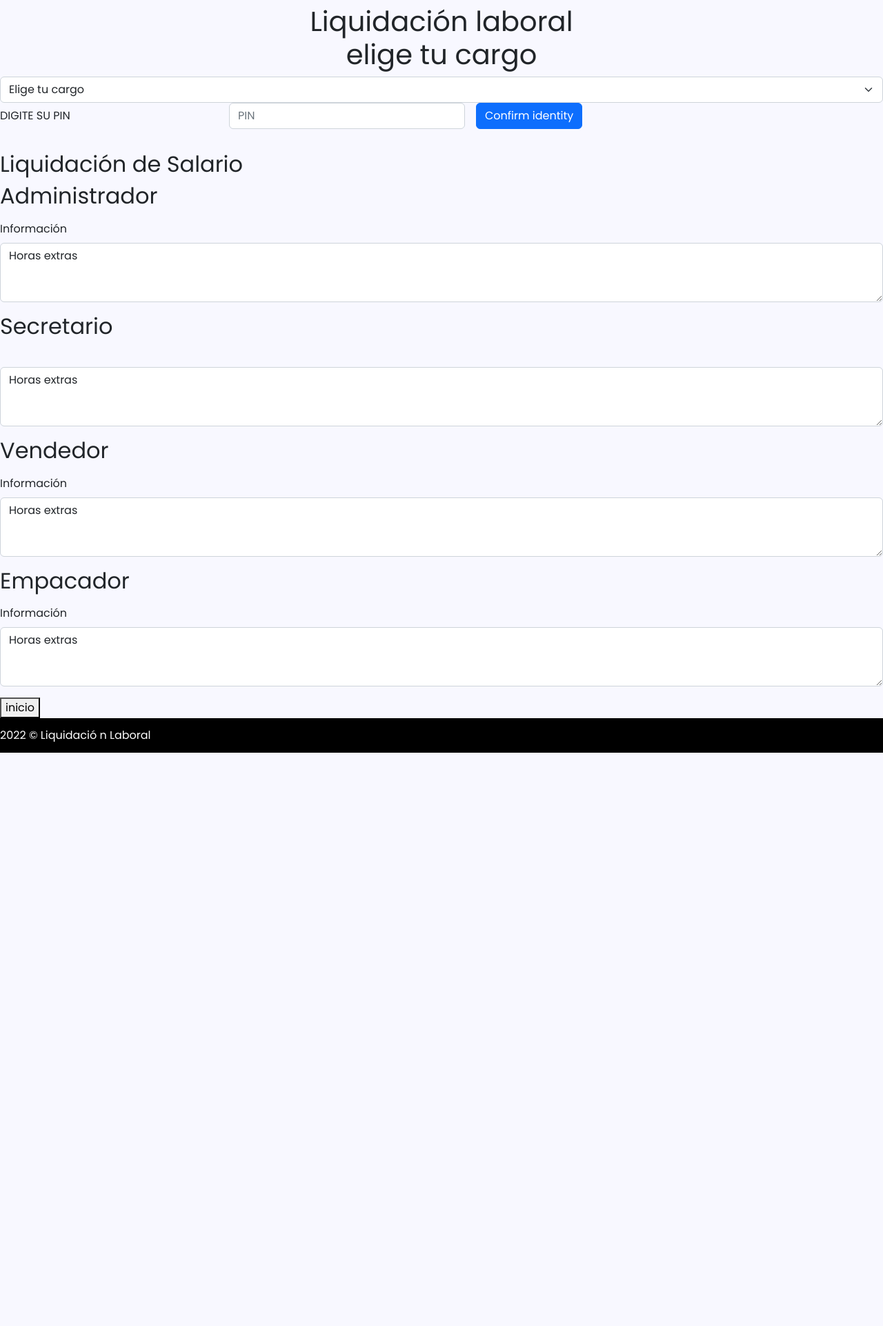
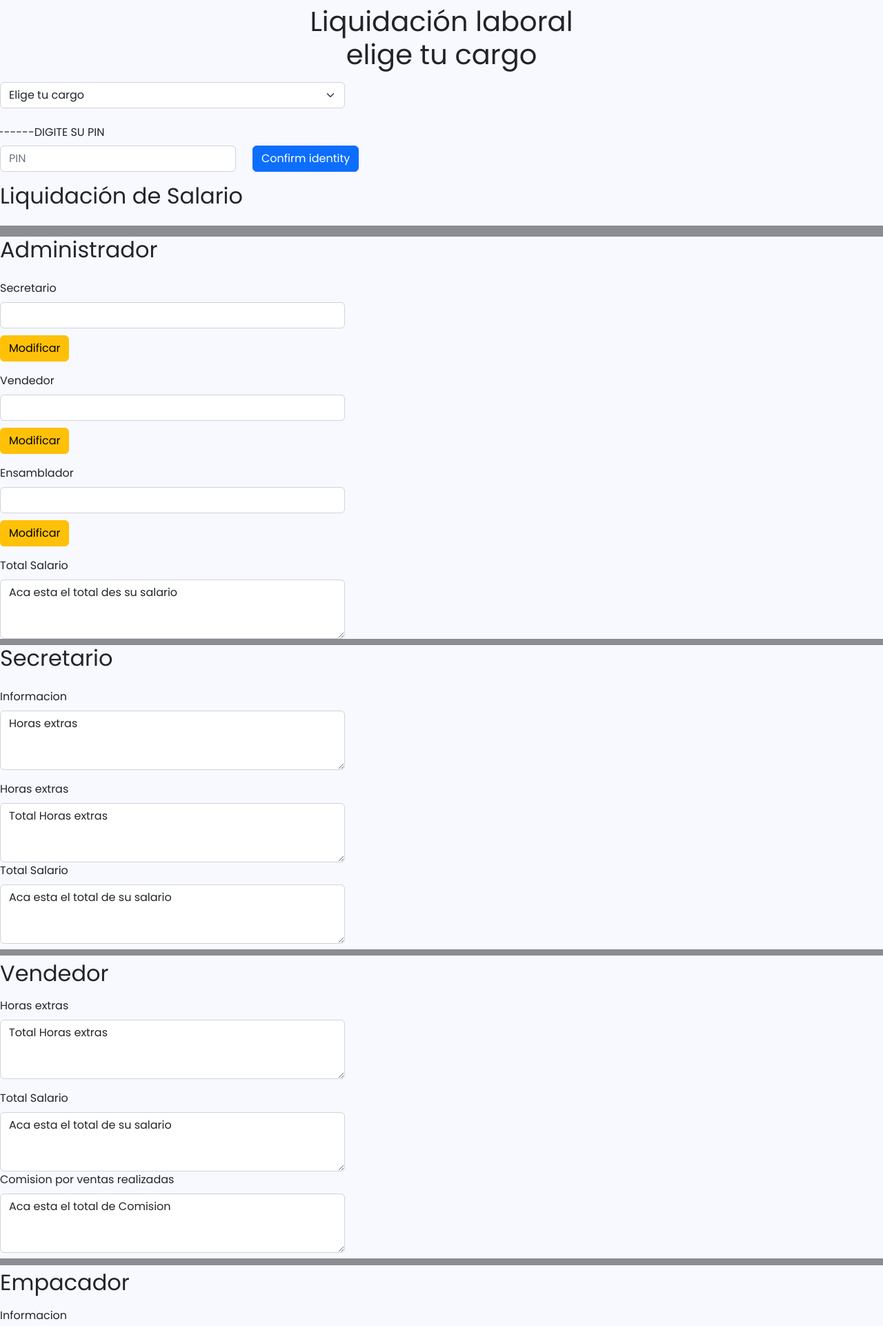
Before and after one commit to emerson14/PracticaSemillero3, a plain HTML site: page index.html in a window 1280 px wide. Shown: the part 153-2075 px from the top of the page at 69% size. Before the commit the page ends 1260 px from the top, so only its background shows below. Drawn offline with nearby package versions, Linux system fonts and the light colour scheme.

Commit message:
Add files via upload

```diff
--- a/index.html
+++ b/index.html
@@ -7,6 +7,8 @@
     <link href="https://cdn.jsdelivr.net/npm/bootstrap@5.2.0-beta1/dist/css/bootstrap.min.css" rel="stylesheet" integrity="sha384-0evHe/X+R7YkIZDRvuzKMRqM+OrBnVFBL6DOitfPri4tjfHxaWutUpFmBp4vmVor" crossorigin="anonymous">
     <link href="https://fonts.googleapis.com/css2?family=Open+Sans:wght@300&family=Poppins:wght@200;400&display=swap" rel="stylesheet">
     <link rel="stylesheet" href="index.css">
+    <script src="/Practica_liquidacion/main.js"></script>
+    <script src="https://cdnjs.cloudflare.com/ajax/libs/vue/2.7.0-alpha.4/vue.js"></script>
     <title>Liquidaciones</title>
 </head>
 <body>
@@ -32,73 +34,147 @@
     </div>
     </div>
   </nav>
-<h1  align="center" > Liquidación de salarios
+<h1  align="center" > Liquidación de salarios </h1>
 
-</h1>
-<h1 align="center"> <br>  <p;>Liquidación laboral <br>  elige tu cargo</p;>  </h1>
-<select class="form-select" aria-label="Default select example">
 
+<h1 align="center"> <br>  <p>Liquidación laboral <br>  elige tu cargo</p>  </h1>
+<div class="col_auto">
+<select style="width: 500px;" class="form-select mb-3" aria-label="Default select example">
     <option selected>Elige tu cargo</option>
-    <option value="1" >  Administrador  </option>
-    <option value="2">>Secretario</option>
-    <option value="3">>Vendedor</option>
-    <option value="4">>Ensamblador</option>
+    <option value="1">  <a href="#administradorancla">Administrador </a></option>
+    <option value="2">Secretario</option>
+    <option value="3">Vendedor  </option>
+    <option value="4">Ensamblador</option>
 </select>
-<form class="row g-3">
-    <div class="col-auto">
+</div>
+<div>
+
+<form class="row">
+    <div class="row justify-content-around">
     <label for="staticEmail2" class="visually-hidden">PIN</label>
-      <input type="text" readonly class="form-control-plaintext" id="staticEmail2" value="DIGITE SU PIN">
+    <input type="text" readonly class="form-control-plaintext" id="staticEmail2" value="-------DIGITE SU PIN">
     </div>
+
     <div class="col-auto">
     <label for="inputPassword2" class="visually-hidden">pin</label>
     <input type="password" class="form-control" id="inputPassword2" placeholder="PIN">
     </div>
+
     <div class="col-auto">
-      <button type="submit" class="btn btn-primary mb-3">Confirm identity </button>
-    </div>
-    <div class="mb-3">
-        <h2> Liquidación de Salario</h2>
-
-      <div class="mb-3">
-
-        <a name="Administradorancla"></a>
-        <h2 > Administrador</h2>
+    <button type="submit" class="btn btn-primary mb-3">Confirm identity</button>
     </div>
 
     <div class="mb-3">
-                <label for="exampleFormControlTextarea1" class="form-label">Información </label>
-                <textarea class="form-control" id="exampleFormControlTextarea1" rows="3">Horas extras  </textarea>
+        <h2> Liquidación de Salario</h2>
     </div>
+    <span class="placeholder col-12 bg-dark"></span>
+
+<div class="content mb-3">
+
+        <h2 > Administrador</h2>
+
+</div>
+<div>
+
+    <form>
+        <div class="mb-3">
+          <label for="exampleInputEmail1" class="form-label">Secretario</label>
+          <input style="width: 500px;" type="email" class="form-control" id="exampleInputEmail1" aria-describedby="emailHelp">
+          <button style="margin-top: 10px" type="button" class="btn btn-warning">Modificar</button>
+</div>
+<div class="mb-3">
+    <label for="exampleInputEmail1" class="form-label">Vendedor</label>
+    <input   style="width: 500px;" type="email" class="form-control" id="exampleInputEmail1" aria-describedby="emailHelp">
+    <button style="margin-top: 10px" type="button" class="btn btn-warning">Modificar</button>
+</div>
+<div class="mb-3">
+    <label for="exampleInputEmail1" class="form-label">Ensamblador</label>
+    <input style="width: 500px;" type="email" class="form-control" id="exampleInputEmail1" aria-describedby="emailHelp">
+    <button style="margin-top: 10px" type=" button" class=" btn btn-warning">Modificar</button>
+  </div>
+
+
+
+            <label  for="exampleFormControlTextarea1" class="form-label">Total Salario </label>
+
+            <textarea style="width: 500px;" class="form-control" id="exampleFormControlTextarea1" rows="3">Aca esta el total des su salario </textarea>
+        </div>
+        <span class="placeholder col-12 placeholder-xs"></span>
       <div class="mb-3">
                 <h2> Secretario</h2>
         </div>
           <div class="mb-3">
-                        <label for="exampleFormControlTextarea1" class="form-label"> </label>
-                        <textarea class="form-control" id="exampleFormControlTextarea1" rows="3">Horas extras  </textarea>
+                        <label for="exampleFormControlTextarea1" class="form-label">Informacion </label>
+                        <textarea style="width: 500px;"  class="form-control" id="exampleFormControlTextarea1" rows="3">Horas extras  </textarea>
                </div>
+                    </div>
+                    <label for="exampleFormControlTextarea1" class="form-label">Horas extras </label>
+                    <textarea style="width: 500px;"  class="form-control" id="exampleFormControlTextarea1" rows="3">Total Horas extras </textarea>
+                </div>
+                    <label for="exampleFormControlTextarea1" class="form-label">Total Salario </label>
+                    <textarea  style="width: 500px;" class="form-control" id="exampleFormControlTextarea1" rows="3">Aca esta el total de su salario </textarea>
+          </div>
+          <span class="placeholder col-12 placeholder-xs"></span>
              <div class="mb-3">
+                 <h2> Vendedor</h2>
+                   <div class="mb-3">
+                </div>
+            <label for="exampleFormControlTextarea1" class="form-label">Horas extras </label>
+                            <textarea  style="width: 500px;" class="form-control" id="exampleFormControlTextarea1" rows="3">Total Horas extras </textarea>
+           </div>
+           <div>
+                            <label for="exampleFormControlTextarea1" class="form-label">Total Salario </label>
+                            <textarea  style="width: 500px;" class="form-control" id="exampleFormControlTextarea1" rows="3">Aca esta el total de su salario </textarea>
+                          </div>
+                          <div>
+                            <label for="exampleFormControlTextarea1" class="form-label">Comision por ventas realizadas </label>
+                            <textarea style="width: 500px;"  class="form-control" id="exampleFormControlTextarea1" rows="3">Aca esta el total de Comision </textarea>
+                          </div>
+                          </div>
 
-                        <h2> Vendedor</h2>
-                              </div>
-                              <div class="mb-3">
-                                <label for="exampleFormControlTextarea1" class="form-label">Información</label>
-                                <textarea class="form-control" id="exampleFormControlTextarea1" rows="3">Horas extras  </textarea>
-                              </div>
+                          <span class="placeholder col-12 placeholder-xs"></span>
                           <div class="mb-3">
 
                 <h2> Empacador</h2>
                 </div>
                 <div class="mb-3">
-                                        <label for="exampleFormControlTextarea1" class="form-label">Información </label>
-                                        <textarea class="form-control" id="exampleFormControlTextarea1" rows="3">Horas extras  </textarea>
+                <label for="exampleFormControlTextarea1" class="form-label">Informacion </label>
+               <textarea style="width: 500px;" class="form-control" id="exampleFormControlTextarea1" rows="3">Informacion adicional  </textarea>
                  </div>
+                 <div>
+                 <label for="exampleFormControlTextarea1" class="form-label">Horas extras </label>
+                 <textarea style="width: 500px;"  class="form-control" id="exampleFormControlTextarea1" rows="3">Total Horas extras </textarea>
+                </div>
+                </div>
+                <div>
+                 <label for="exampleFormControlTextarea1" class="form-label">Total Salario </label>
+                  <textarea  style="width: 500px;" class="form-control" id="exampleFormControlTextarea1" rows="3">Aca esta el total de su salario </textarea>
+                </div>
+                <div>
+                  <label for="exampleFormControlTextarea1" class="form-label">Zapatos ensablados </label>
+                  <div class="form-group">
+                    <label for="exampleFormControlSelect2">Example multiple select</label>
+                    <select multiple style="width: 500px;"  class="form-control" id="exampleFormControlSelect2">
+                      <option>1</option>
+                      <option>2</option>
+                      <option>3</option>
+                      <option>4</option>
+                      <option>5</option>
+                      <option>6</option>
+                    </select>
+                  </div>
+                 </div>
+                </div>
+                <span class="placeholder col-12 placeholder-xs"></span>
   </form>
-  <button type="submit">inicio</button>
 
   <footer>
 
-
-    <div id="pie">2022 &copy; Liquidació  n Laboral</div>
+    <div class="vstack gap-2 col-md-5 mx-auto">
+      <button type="button" class="btn btn-secondary">Save changes</button>
+      <button type="button" class="btn btn-outline-secondary">Cancel</button>
+    </div>
+    <div id="pie">2022 &copy; Liquidación Laboral</div>
 </footer>
 
 
--- /dev/null
+++ b/main.js
@@ -0,0 +1,5 @@
+var app = new Vue({
+    el: '#app',
+    data: {
+      message: 'Hello Vue!'
+    }});
```
Lines whose indentation alone changed are shown as unchanged.
